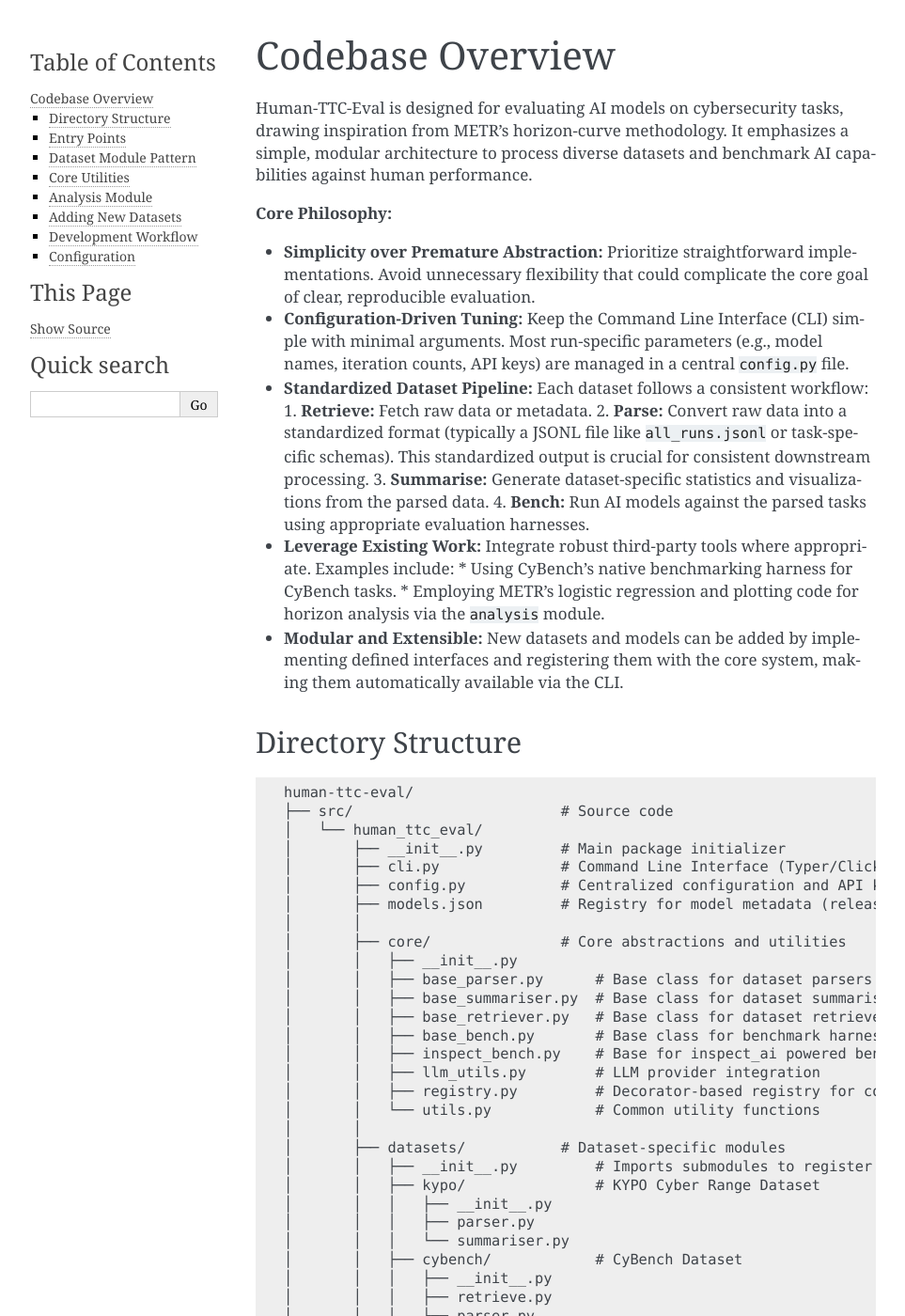
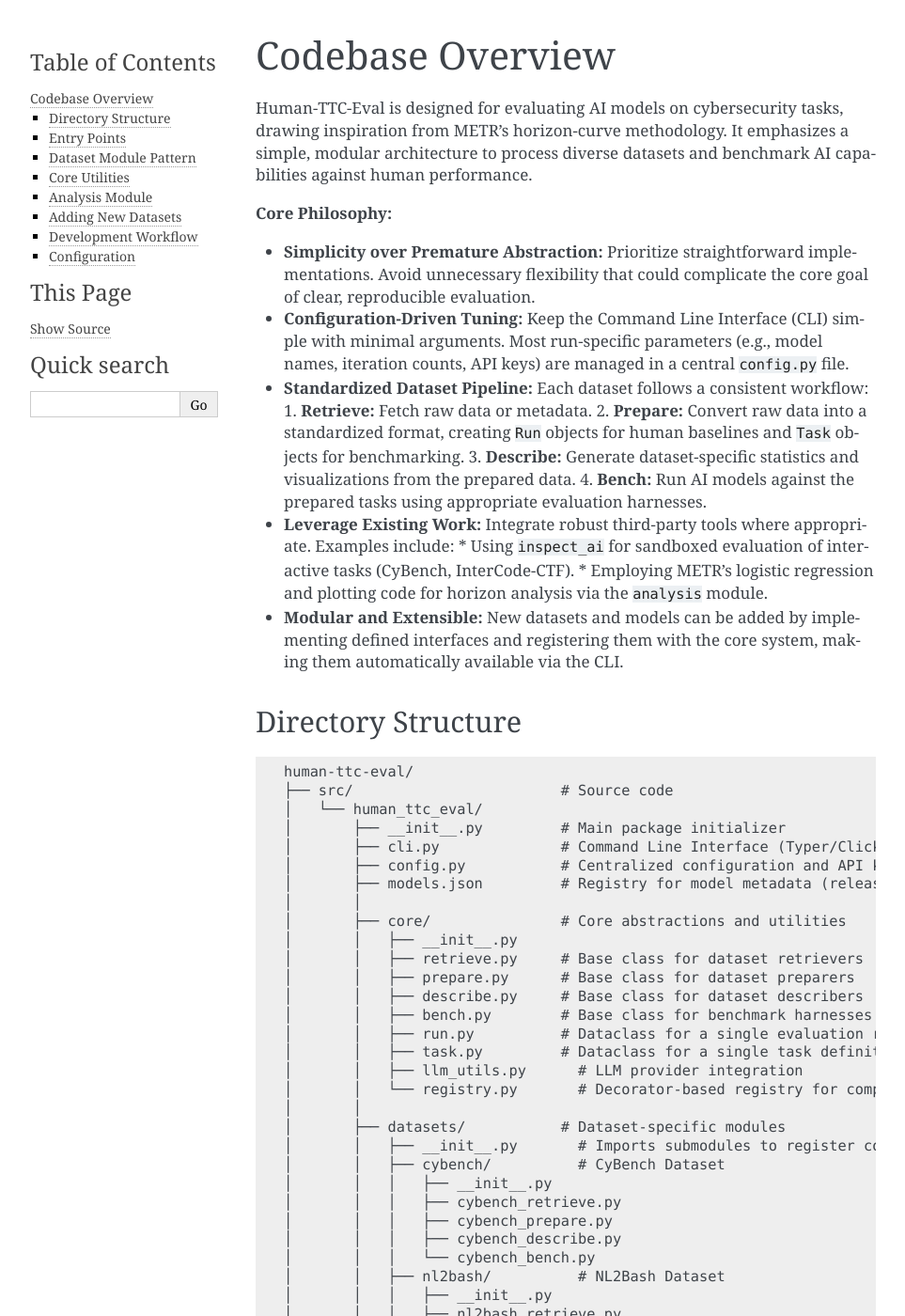
Before and after one commit to sean-peters-au/cyber-task-horizons, a Sphinx documentation site: the page built from docs/source/codebase.rst, in a window 1280 px wide and 1400 px high. Shown: the whole window at 94% size, without its empty margins (148-1111 px from the left). Built offline with Sphinx 7.4.7, drawn with Linux system fonts in a browser that asks for light colours; some of the changed text lies outside the part shown.

Commit message:
update docs

```diff
--- a/docs/source/codebase.rst
+++ b/docs/source/codebase.rst
@@ -14,11 +14,11 @@ Human-TTC-Eval is designed for evaluating AI models on cybersecurity tasks, draw
 *   **Configuration-Driven Tuning:** Keep the Command Line Interface (CLI) simple with minimal arguments. Most run-specific parameters (e.g., model names, iteration counts, API keys) are managed in a central `config.py` file.
 *   **Standardized Dataset Pipeline:** Each dataset follows a consistent workflow:
     1.  **Retrieve:** Fetch raw data or metadata.
-    2.  **Parse:** Convert raw data into a standardized format (typically a JSONL file like `all_runs.jsonl` or task-specific schemas). This standardized output is crucial for consistent downstream processing.
-    3.  **Summarise:** Generate dataset-specific statistics and visualizations from the parsed data.
-    4.  **Bench:** Run AI models against the parsed tasks using appropriate evaluation harnesses.
+    2.  **Prepare:** Convert raw data into a standardized format, creating `Run` objects for human baselines and `Task` objects for benchmarking.
+    3.  **Describe:** Generate dataset-specific statistics and visualizations from the prepared data.
+    4.  **Bench:** Run AI models against the prepared tasks using appropriate evaluation harnesses.
 *   **Leverage Existing Work:** Integrate robust third-party tools where appropriate. Examples include:
-    *   Using CyBench's native benchmarking harness for CyBench tasks.
+    *   Using `inspect_ai` for sandboxed evaluation of interactive tasks (CyBench, InterCode-CTF).
     *   Employing METR's logistic regression and plotting code for horizon analysis via the `analysis` module.
 *   **Modular and Extensible:** New datasets and models can be added by implementing defined interfaces and registering them with the core system, making them automatically available via the CLI.
 
@@ -37,48 +37,49 @@ Directory Structure
     │       │
     │       ├── core/               # Core abstractions and utilities
     │       │   ├── __init__.py
-    │       │   ├── base_parser.py      # Base class for dataset parsers
-    │       │   ├── base_summariser.py  # Base class for dataset summarisers
-    │       │   ├── base_retriever.py   # Base class for dataset retrievers
-    │       │   ├── base_bench.py       # Base class for benchmark harnesses
-    │       │   ├── inspect_bench.py    # Base for inspect_ai powered benchmarks
-    │       │   ├── llm_utils.py        # LLM provider integration
-    │       │   ├── registry.py         # Decorator-based registry for components
-    │       │   └── utils.py            # Common utility functions
+    │       │   ├── retrieve.py     # Base class for dataset retrievers
+    │       │   ├── prepare.py      # Base class for dataset preparers
+    │       │   ├── describe.py     # Base class for dataset describers
+    │       │   ├── bench.py        # Base class for benchmark harnesses
+    │       │   ├── run.py          # Dataclass for a single evaluation run (METR schema)
+    │       │   ├── task.py         # Dataclass for a single task definition
+    │       │   ├── llm_utils.py      # LLM provider integration
+    │       │   └── registry.py       # Decorator-based registry for components
     │       │
     │       ├── datasets/           # Dataset-specific modules
-    │       │   ├── __init__.py         # Imports submodules to register components
-    │       │   ├── kypo/               # KYPO Cyber Range Dataset
+    │       │   ├── __init__.py       # Imports submodules to register components
+    │       │   ├── cybench/          # CyBench Dataset
     │       │   │   ├── __init__.py
-    │       │   │   ├── parser.py
-    │       │   │   └── summariser.py
-    │       │   ├── cybench/            # CyBench Dataset
+    │       │   │   ├── cybench_retrieve.py
+    │       │   │   ├── cybench_prepare.py
+    │       │   │   ├── cybench_describe.py
+    │       │   │   └── cybench_bench.py
+    │       │   ├── nl2bash/          # NL2Bash Dataset
     │       │   │   ├── __init__.py
-    │       │   │   ├── retrieve.py
-    │       │   │   ├── parser.py
-    │       │   │   ├── summariser.py
-    │       │   │   └── bench.py
-    │       │   └── nl2bash/            # NL2Bash Dataset
+    │       │   │   ├── nl2bash_retrieve.py
+    │       │   │   ├── nl2bash_prepare.py
+    │       │   │   ├── nl2bash_describe.py
+    │       │   │   └── nl2bash_bench.py
+    │       │   └── intercode_ctf/    # InterCode-CTF Dataset
     │       │       ├── __init__.py
-    │       │       ├── retrieve.py
-    │       │       ├── parser.py
-    │       │       ├── summariser.py
-    │       │       └── bench.py
+    │       │       ├── intercode_ctf_retrieve.py
+    │       │       ├── intercode_ctf_prepare.py
+    │       │       ├── intercode_ctf_describe.py
+    │       │       └── intercode_ctf_bench.py
     │       │
     │       └── analysis/           # Horizon plotting and METR integration
     │           ├── __init__.py
-    │           ├── transform.py      # Converts benchmark results to METR format
-    │           └── plotter.py        # Generates horizon plots using METR's code
+    │           ├── transform.py    # Converts benchmark results to METR format
+    │           └── plotter.py      # Generates horizon plots using METR's code
     │
     ├── data/                       # Dataset storage
     │   ├── raw/                    # Original downloaded data (e.g., from retrieve step)
-    │   ├── processed/              # Cleaned, standardized tasks (e.g., from parse step)
-    │   └── cybench_human_runs.jsonl # Example human baseline data
+    │   └── processed/              # Cleaned, standardized tasks (e.g., from prepare step)
     │
     ├── third-party/                # External repositories (e.g., nl2bash, cybench, METR's eval-analysis-public)
     ├── results/                    # Evaluation outputs
     │   ├── benchmarks/             # Raw results from AI model benchmark runs
-    │   ├── dataset-summaries/      # Outputs from the summarise step
+    │   ├── dataset-summaries/      # Outputs from the describe step
     │   └── plots/                  # Generated horizon plots and other visuals
     │
     ├── docs/                       # Documentation
@@ -96,49 +97,49 @@ The `Makefile` serves as the main entry point for most operations, providing con
 .. code-block:: bash
 
     make help                   # List all available Make targets
-    make datasets               # Process all datasets (retrieve, parse, summarise)
-    make benchmark MODEL=...    # Run benchmarks for a specified model
+    make describe-all           # Process all datasets (retrieve, prepare, describe)
+    make repro TIER=1           # Run all benchmarks for a specified tier of models
     make plot                   # Generate horizon plots from benchmark results
     make docs                   # Build Sphinx documentation
 
 **Underlying Interface: `human_ttc_eval.cli`**
 
-The `Makefile` targets typically invoke the project's Command Line Interface, built with Typer (using Click).
+The `Makefile` targets typically invoke the project's Command Line Interface, built with Click.
 
 .. code-block:: bash
 
     # Example CLI invocations (usually run via Make)
-    uv run python -m human_ttc_eval.cli parse cybench --input-dir data/raw/cybench --output-file data/cybench_human_runs.jsonl
-    uv run python -m human_ttc_eval.cli benchmark --dataset cybench --model openai/gpt-4o-2024-05-13 --output-dir results/benchmarks/cybench
-    uv run python -m human_ttc_eval.cli plot --results-dir results/benchmarks --output-dir results/plots
+    uv run python -m human_ttc_eval.cli retrieve run cybench
+    uv run python -m human_ttc_eval.cli prepare cybench
+    uv run python -m human_ttc_eval.cli describe cybench
+    uv run python -m human_ttc_eval.cli benchmark cybench --model openai/gpt-4o-2024-05-13
+    uv run python -m human_ttc_eval.cli plot
 
 Dataset Module Pattern
 ----------------------
 
-Each supported dataset (e.g., `kypo`, `cybench`, `nl2bash`) typically follows a consistent module structure within `src/human_ttc_eval/datasets/`. This promotes modularity and ease of adding new datasets.
+Each supported dataset (e.g., `cybench`, `nl2bash`) follows a consistent module structure within `src/human_ttc_eval/datasets/`. This promotes modularity and ease of adding new datasets.
 
-**1. Retriever (`retrieve.py`)**
+**1. Retriever (`<dataset>_retrieve.py`)**
    - **Purpose:** Downloads, fetches, or ensures the availability of the raw dataset files or metadata.
    - **Output:** Raw data stored in `data/raw/<dataset_name>/`.
-   - **Example:** For `nl2bash`, it clones the GitHub repository. For `cybench`, it processes metadata from a local CyBench repo clone.
+   - **Example:** For `nl2bash`, it clones the GitHub repository. For `cybench`, it processes ``challenge.yaml`` files from the `inspect_evals` repository.
 
-**2. Parser (`parser.py`)**
-   - **Purpose:** Processes the raw data obtained by the retriever and transforms it into a standardized format. This often involves creating a JSONL file (e.g., `all_tasks.jsonl` or `cybench_human_runs.jsonl`) that represents tasks or human baseline performance.
+**2. Preparer (`<dataset>_prepare.py`)**
+   - **Purpose:** Processes the raw data obtained by the retriever and transforms it into a standardized format. It creates a list of `Run` objects representing the human baseline and a list of `Task` objects containing all metadata needed for benchmarking.
    - **Input:** Raw data from `data/raw/<dataset_name>/`.
-   - **Output:** Standardized data in `data/processed/<dataset_name>/` or directly into files like `data/cybench_human_runs.jsonl`.
-   - **Schema:** The output aims for a common schema that can be understood by downstream analysis and benchmarking tools.
+   - **Output:** Standardized data files in `data/processed/<dataset_name>/` (e.g., `cybench_human_runs.jsonl`, `cybench_tasks.jsonl`).
+   - **Schema:** The output strictly adheres to the `Run` and `Task` dataclasses defined in `src/human_ttc_eval/core/`.
 
-**3. Summariser (`summariser.py`)**
-   - **Purpose:** Reads the parsed, standardized data and generates descriptive statistics, summaries, and dataset-specific plots.
-   - **Input:** Parsed data (e.g., JSONL files).
+**3. Describer (`<dataset>_describe.py`)**
+   - **Purpose:** Reads the prepared, standardized data and generates descriptive statistics, summaries, and dataset-specific plots.
+   - **Input:** Prepared data from `data/processed/<dataset_name>/`.
    - **Output:** CSV files and plots in `results/dataset-summaries/<dataset_name>/`.
 
-**4. Bench (`bench.py`)**
-   - **Purpose:** Provides the harness for running AI models against the tasks from the parsed dataset. This module is responsible for interacting with the AI model, presenting tasks, collecting responses, and scoring.
-   - **Integration:**
-     - For datasets like CyBench, it might wrap an external evaluation script (`third-party/cybench/run_benchmark.py`).
-     - For others like NL2Bash, it might use an internal framework like `inspect_ai` (via `core.inspect_bench.py`).
-   - **Output:** Raw benchmark results (often JSON files) in `results/benchmarks/<dataset_name>/`.
+**4. Bench (`<dataset>_bench.py`)**
+   - **Purpose:** Provides the harness for running AI models against the tasks from the prepared dataset. This module is responsible for interacting with the AI model, presenting tasks, collecting responses, and scoring.
+   - **Integration:** For all interactive datasets (`cybench`, `intercode-ctf`, `nl2bash`), it uses `inspect_ai` for sandboxed evaluation.
+   - **Output:** Raw benchmark results (JSON files) in `results/benchmarks/<dataset_name>/`.
 
 These modules are made discoverable to the CLI via registration decorators in `src/human_ttc_eval/core/registry.py`.
 
@@ -149,10 +150,9 @@ The `src/human_ttc_eval/core/` directory contains shared utilities and base clas
 
 *   **`config.py`**: Centralizes user-configurable parameters (e.g., default model names, API keys loaded from `.env`, batch sizes, file paths). This keeps the CLI lean and allows for easy tuning of experiments.
 *   **`llm_utils.py`**: Provides a unified client (`LLMClient`) for interacting with multiple LLM providers (Anthropic, OpenAI, Google). Handles API key management, retry logic, and offers batch processing utilities. Includes functions for real-time pricing estimation.
-*   **`registry.py`**: Implements a decorator-based registry system. Parsers, summarisers, retrievers, and benchmark harnesses register themselves, making them discoverable by the CLI. This allows for easy extension of the system.
-*   **Base Classes (`base_parser.py`, `base_summariser.py`, `base_retriever.py`, `base_bench.py`)**: Define abstract base classes for each component in the dataset module pattern. This enforces a consistent interface and promotes code reuse.
-*   **`inspect_bench.py`**: A specialized base class for benchmarks implemented using the `inspect_ai` evaluation framework.
-*   **`utils.py`**: Contains common utility functions, like `slugify`.
+*   **`registry.py`**: Implements a decorator-based registry system. Retrievers, preparers, describers, and benchmark harnesses register themselves, making them discoverable by the CLI. This allows for easy extension of the system.
+*   **Base Classes (`retrieve.py`, `prepare.py`, `describe.py`, `bench.py`)**: Define abstract base classes for each component in the dataset module pattern. This enforces a consistent interface and promotes code reuse.
+*   **Data Models (`run.py`, `task.py`)**: Define the canonical `Run` and `Task` dataclasses that are used throughout the pipeline, ensuring data consistency.
 
 Analysis Module
 ---------------
@@ -165,11 +165,11 @@ Adding New Datasets
 --------------------
 
 1.  Create a new directory: `src/human_ttc_eval/datasets/newdataset/`.
-2.  Implement the necessary modules (e.g., `retriever.py`, `parser.py`, `summariser.py`, `bench.py`), inheriting from the base classes in `src/human_ttc_eval/core/`.
-3.  Use the appropriate registration decorator (e.g., `@register_parser("newdataset")`) in each module.
+2.  Implement the necessary modules (e.g., `newdataset_retrieve.py`, `newdataset_prepare.py`), inheriting from the base classes in `src/human_ttc_eval/core/`.
+3.  Use the appropriate registration decorator (e.g., `@register_retriever("newdataset")`) in each module.
 4.  Import your new dataset module in `src/human_ttc_eval/datasets/__init__.py` so its components are registered at startup.
-5.  Add corresponding targets to the `Makefile` for the new dataset's processing steps (retrieve, parse, summarise, benchmark).
-6.  Ensure the `parser.py` module outputs data in a schema that `analysis.transform.py` can understand or adapt `transform.py` accordingly.
+5.  Update the `DATASETS` variable in the `Makefile` to include `newdataset`. The generic targets will then apply to it.
+6.  Ensure the `prepare.py` module outputs data consistent with the `Run` and `Task` schemas.
 
 Development Workflow
 --------------------
@@ -181,26 +181,26 @@ Development Workflow
     uv venv
     source .venv/bin/activate
     # Install dependencies
-    uv pip install -r requirements.txt # Or uv sync if pyproject.toml is primary
+    uv sync
 
     # 2. Create .env file from .env.template for API keys
     cp .env.template .env
     # Edit .env with your API keys
 
     # 3. Process a dataset (example: NL2Bash)
-    make nl2bash-retrieve
-    make nl2bash-parse
-    make nl2bash-summarise
+    make retrieve DATASET=nl2bash
+    make prepare DATASET=nl2bash
+    make describe DATASET=nl2bash
 
     # 4. Check outputs
     ls data/processed/nl2bash/
     ls results/dataset-summaries/nl2bash/
 
     # 5. Run a benchmark (example: NL2Bash with a specific model)
-    make nl2bash-benchmark MODEL=openai/gpt-4o-2024-05-13
+    make bench DATASET=nl2bash MODEL=openai/gpt-4o
 
     # 6. Transform results and generate plots
-    make plot SUCCESS_RATE=0.5
+    make plot
 
     # 7. View plots
     ls results/plots/
```
Also changed, not shown: docs/LOCAL_MODELS.md (added, +104 -0 lines), docs/source/cybench.rst (+0 -51 lines), docs/source/kypo.rst (deleted, +0 -106 lines), docs/source/picoctf.rst (deleted, +0 -217 lines).
